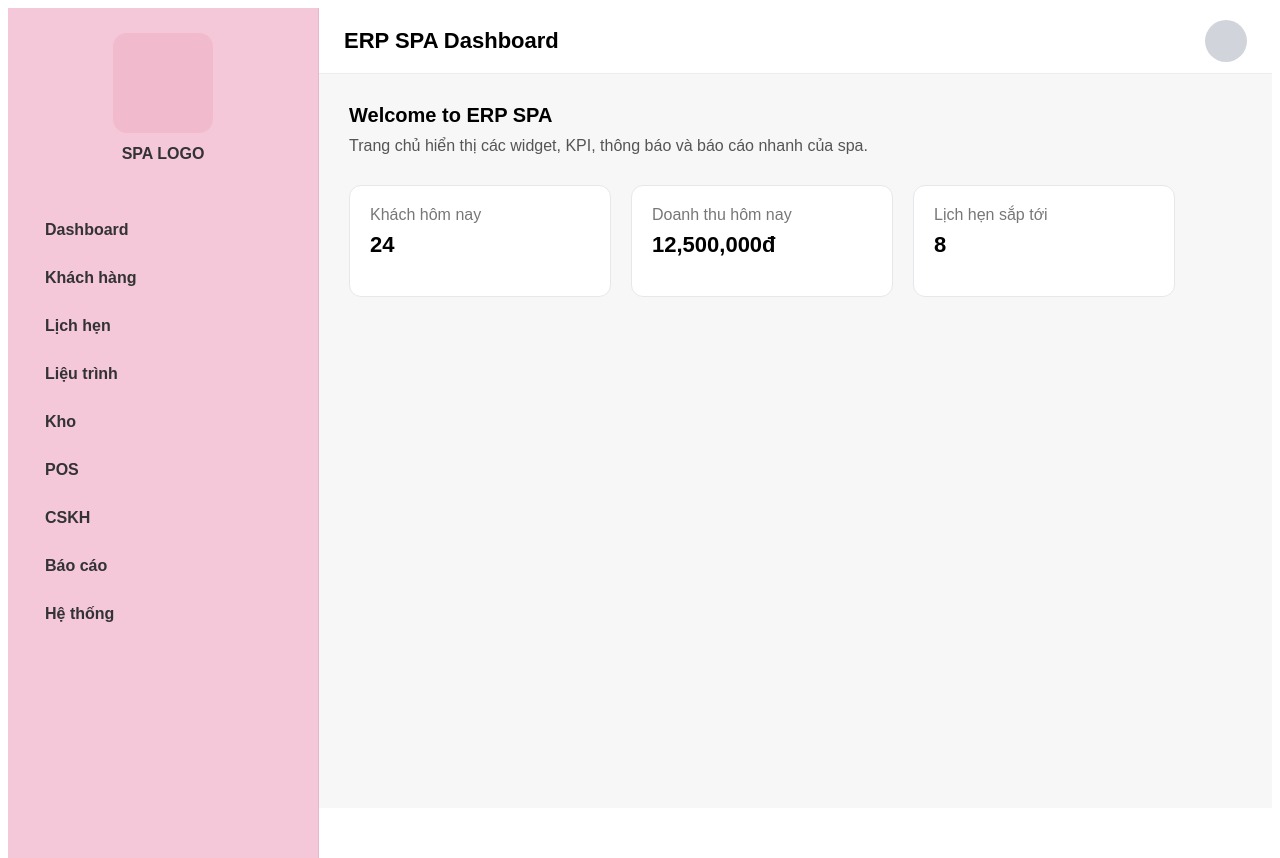
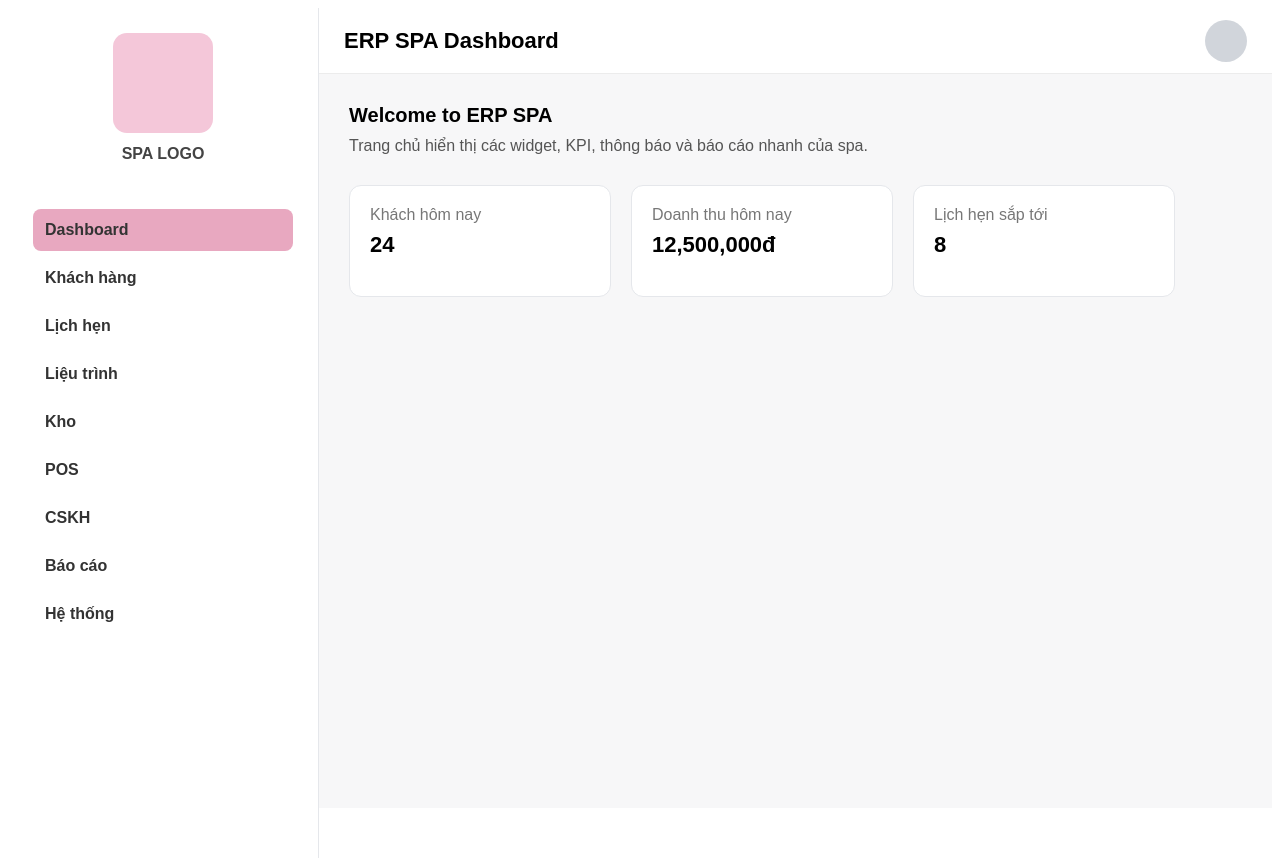
Before and after one commit to conlele0201/erp-spa, a Next.js app: page / in a window 1280 px wide. Built offline with nearby package versions, Linux system fonts and the light colour scheme.

Commit message:
Update index.js

```diff
--- a/pages/index.js
+++ b/pages/index.js
@@ -1,17 +1,21 @@
+import { useState } from "react";
+
 export default function Home() {
+  const [activeMenu, setActiveMenu] = useState("Dashboard");
+
   return (
     <div style={{ display: "flex", height: "100vh", fontFamily: "Arial" }}>
 
-      {/* MENU TRÁI – FULL HỒNG ĐẬM */}
+      {/* MENU TRÁI NỀN TRẮNG – SANG – SẠCH */}
       <aside
         style={{
           width: "260px",
-          background: "#f4c7d9", // Hồng đậm hơn
+          background: "#ffffff",
           padding: "25px",
           display: "flex",
           flexDirection: "column",
           gap: "30px",
-          borderRight: "1px solid #e3b7c8",
+          borderRight: "1px solid #e5e7eb",
           height: "100%",
         }}
       >
@@ -21,27 +25,27 @@ export default function Home() {
             style={{
               width: "100px",
               height: "100px",
-              background: "#f1bbcd", // nền logo hồng đậm
+              background: "#f4c7d9",
               borderRadius: "14px",
               margin: "0 auto",
             }}
           ></div>
-          <p style={{ marginTop: "12px", fontWeight: "700", color: "#333" }}>
+          <p style={{ marginTop: "12px", fontWeight: "700", color: "#444" }}>
             SPA LOGO
           </p>
         </div>
 
         {/* MENU */}
         <nav style={{ display: "flex", flexDirection: "column", gap: "6px" }}>
-          {menuItem("Dashboard")}
-          {menuItem("Khách hàng")}
-          {menuItem("Lịch hẹn")}
-          {menuItem("Liệu trình")}
-          {menuItem("Kho")}
-          {menuItem("POS")}
-          {menuItem("CSKH")}
-          {menuItem("Báo cáo")}
-          {menuItem("Hệ thống")}
+          {menuItem("Dashboard", activeMenu, setActiveMenu)}
+          {menuItem("Khách hàng", activeMenu, setActiveMenu)}
+          {menuItem("Lịch hẹn", activeMenu, setActiveMenu)}
+          {menuItem("Liệu trình", activeMenu, setActiveMenu)}
+          {menuItem("Kho", activeMenu, setActiveMenu)}
+          {menuItem("POS", activeMenu, setActiveMenu)}
+          {menuItem("CSKH", activeMenu, setActiveMenu)}
+          {menuItem("Báo cáo", activeMenu, setActiveMenu)}
+          {menuItem("Hệ thống", activeMenu, setActiveMenu)}
         </nav>
       </aside>
 
@@ -60,7 +64,9 @@ export default function Home() {
             justifyContent: "space-between",
           }}
         >
-          <h2 style={{ margin: 0, fontSize: "22px", fontWeight: "600" }}>ERP SPA Dashboard</h2>
+          <h2 style={{ margin: 0, fontSize: "22px", fontWeight: "600" }}>
+            ERP SPA Dashboard
+          </h2>
 
           <div
             style={{
@@ -94,10 +100,10 @@ export default function Home() {
   );
 }
 
-/* MENU ITEM – HOVER + ACTIVE HỒNG ĐẬM */
-function menuItem(label) {
+function menuItem(label, activeMenu, setActiveMenu) {
   return (
     <div
+      onClick={() => setActiveMenu(label)}
       style={{
         padding: "12px 12px",
         fontWeight: "600",
@@ -105,17 +111,23 @@ function menuItem(label) {
         borderRadius: "8px",
         cursor: "pointer",
         transition: "0.25s",
+        background:
+          activeMenu === label
+            ? "#e8a8c0" // màu hồng đậm khi chọn
+            : "transparent",
       }}
-      onMouseOver={(e) => (e.currentTarget.style.background = "#e8a8c0")}
-      onMouseOut={(e) => (e.currentTarget.style.background = "transparent")}
-      onMouseDown={(e) => (e.currentTarget.style.background = "#dd8eac")}
+      onMouseOver={(e) => {
+        if (activeMenu !== label) e.currentTarget.style.background = "#f4c7d9";
+      }}
+      onMouseOut={(e) => {
+        if (activeMenu !== label) e.currentTarget.style.background = "transparent";
+      }}
     >
       {label}
     </div>
   );
 }
 
-/* KPI CARDS */
 function kpiCard(title, value) {
   return (
     <div
```
